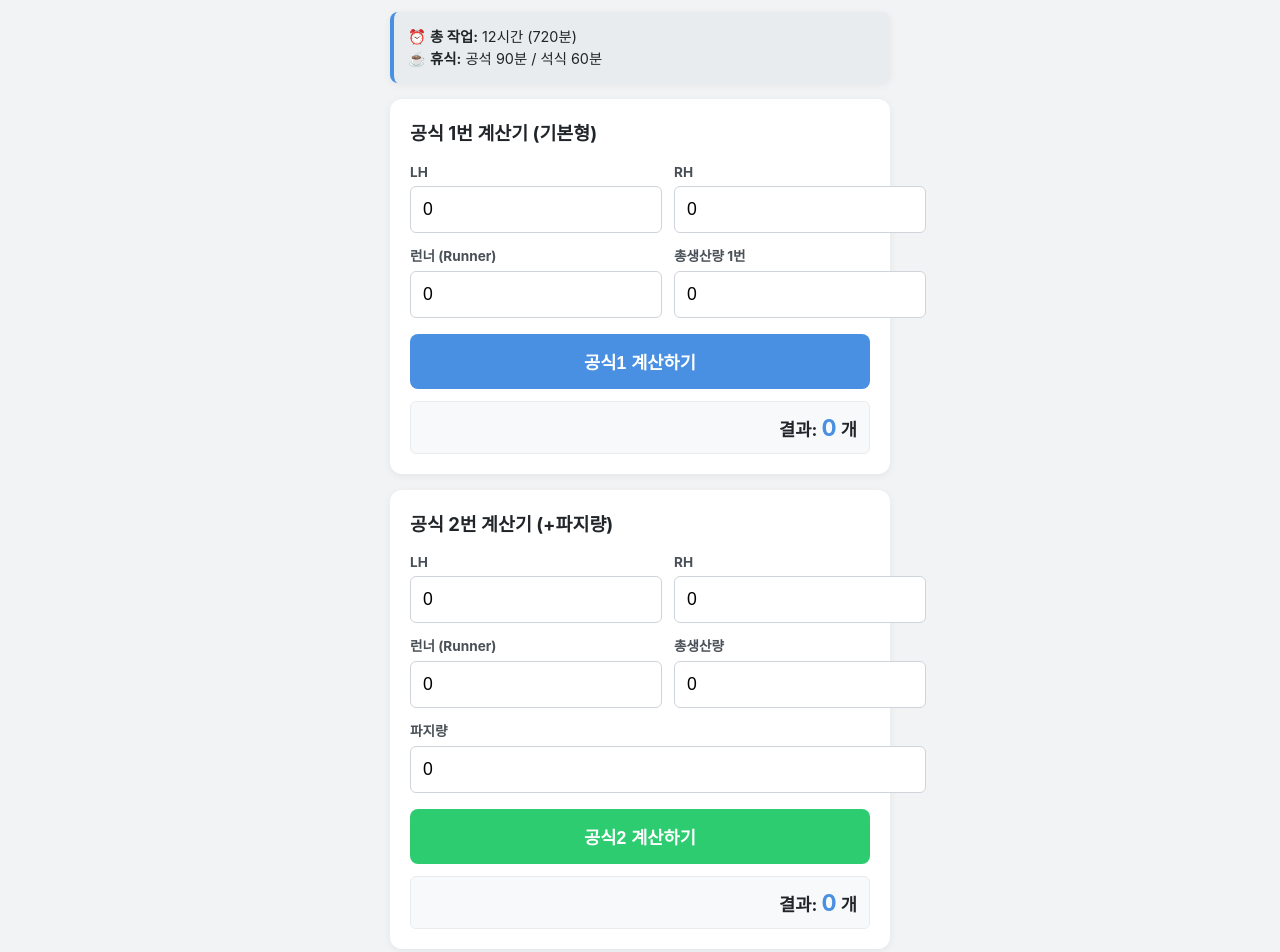
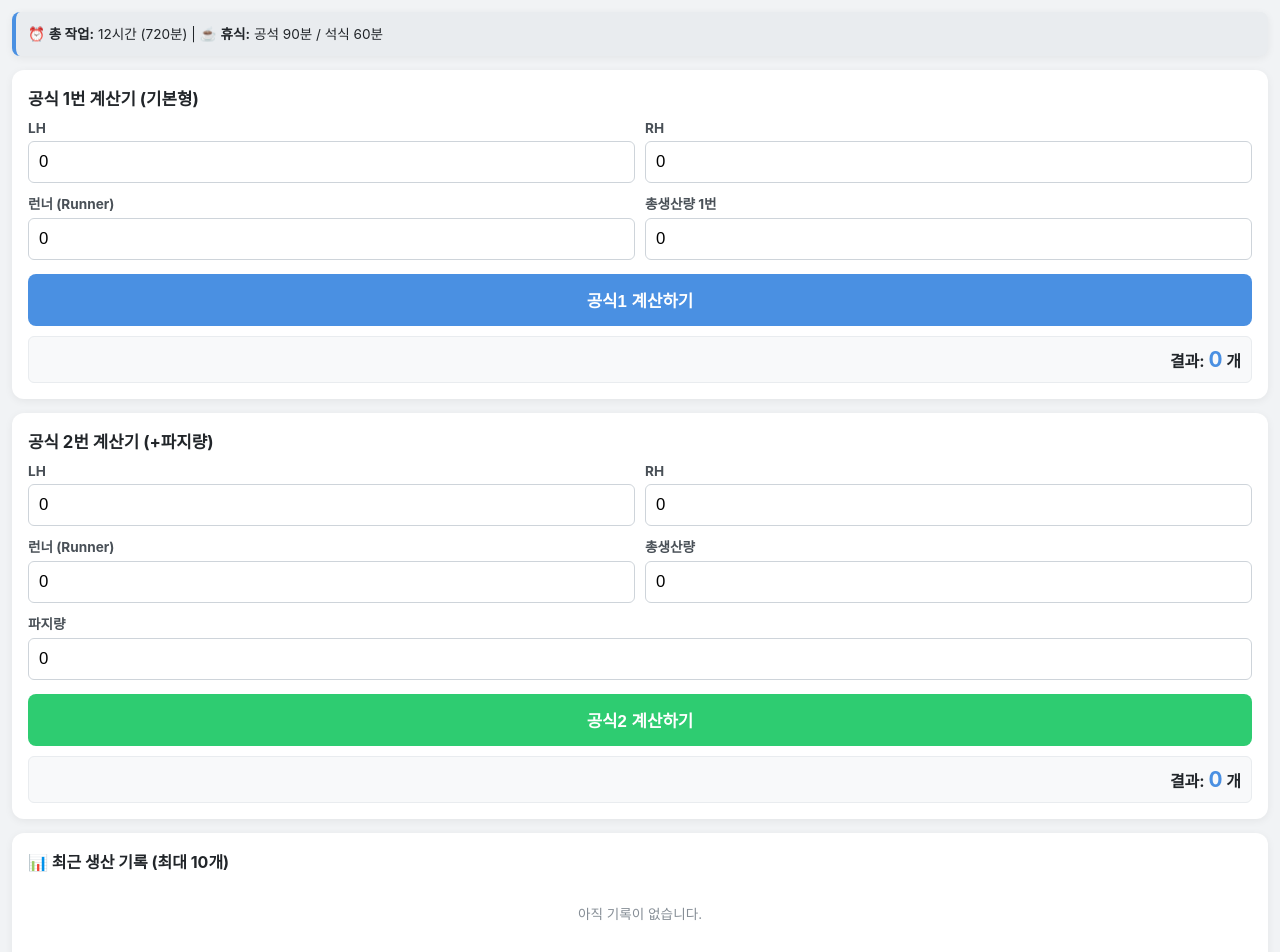
Before and after one commit to clavius111/-ssj, a plain HTML site: page index.html in a window 1280 px wide. Shown: the top 952 px of the page. Drawn offline with Linux system fonts and the light colour scheme.

Commit message:
index.html

```diff
--- a/index.html
+++ b/index.html
@@ -2,145 +2,170 @@
 <html lang="ko">
 <head>
     <meta charset="UTF-8">
-    <!-- 모바일 화면 비율을 맞춰주는 필수 메타 태그 -->
-    <meta name="viewport" content="width=device-width, initial-scale=1.0, maximum-scale=1.0, user-scalable=no">
-    <title>생산량 계산기</title>
+    <!-- 가로 밀림 현상을 방지하는 모바일 전용 메타 태그 -->
+    <meta name="viewport" content="width=device-width, initial-scale=1.0, maximum-scale=1.0, user-scalable=no, shrink-to-fit=no">
+    <title>생산량 계산기 (모바일 전용)</title>
     <style>
-        /* 모바일 퍼스트 및 가독성 중심 스타일 디자인 */
+        /* 화면이 우측으로 밀리지 않도록 전체 가로 크기를 제한하고 박스 모델 초기화 */
+        * {
+            box-sizing: border-box;
+            margin: 0;
+            padding: 0;
+        }
+
         body {
             font-family: -apple-system, BlinkMacSystemFont, "Segoe UI", Roboto, Helvetica, Arial, sans-serif;
             background-color: #f1f3f5;
             color: #212529;
-            margin: 0;
             padding: 12px;
             display: flex;
             justify-content: center;
+            width: 100%;
+            overflow-x: hidden; /* 가로 스크롤 절대 발생 방지 */
         }
+
         .wrapper {
             display: flex;
-            flex-direction: column; /* 모바일에서 위아래로 흐르도록 설정 */
-            gap: 16px;
+            flex-direction: column;
+            gap: 14px;
             width: 100%;
-            max-width: 500px; /* 스마트폰 한 손 보기 최적화 크기 */
+            max-width: 100%; /* 화면 너비에 딱 맞춤 */
         }
+
         .left-panel {
             display: flex;
             flex-direction: column;
-            gap: 16px;
+            gap: 14px;
             width: 100%;
         }
+
         .right-panel {
             background: #ffffff;
             padding: 16px;
             border-radius: 12px;
             box-shadow: 0 2px 8px rgba(0,0,0,0.06);
-            box-sizing: border-box;
             width: 100%;
         }
+
         .card {
             background: #ffffff;
-            padding: 20px;
+            padding: 16px;
             border-radius: 12px;
             box-shadow: 0 2px 8px rgba(0,0,0,0.06);
-            box-sizing: border-box;
+            width: 100%;
         }
+
         .info-box {
             background-color: #e9ecef;
-            padding: 14px;
+            padding: 12px;
             border-radius: 8px;
-            font-size: 0.9rem;
+            font-size: 0.85rem;
             line-height: 1.5;
             border-left: 4px solid #4a90e2;
         }
+
+        /* 찌그러짐 없는 완벽한 50% 반반 분할 그리드 구조 */
         .form-grid {
-            display: grid;
-            grid-template-columns: 1fr 1fr; /* 2열 배치 고정 */
-            gap: 12px;
-            margin-bottom: 16px;
+            display: flex;
+            flex-wrap: wrap;
+            gap: 10px;
+            margin-bottom: 14px;
+            width: 100%;
         }
+
+        /* 좌우 정렬 아이템들이 무조건 화면의 반씩 차지하도록 고정 */
         .form-group {
             display: flex;
             flex-direction: column;
+            flex: 1 1 calc(50% - 5px);
+            min-width: calc(50% - 5px);
         }
+
+        /* 파지량 전용 (한 줄 다 차지) */
         .full-width {
-            grid-column: span 2;
+            flex: 1 1 100%;
+            min-width: 100%;
         }
+
         label {
-            margin-bottom: 6px;
+            margin-bottom: 5px;
             font-weight: bold;
             font-size: 0.85rem;
             color: #495057;
         }
-        /* 모바일 터치 오타 방지를 위해 입력창 높이와 폰트 확대 */
+
+        /* 모바일 패딩 및 높이 최적화 */
         input {
-            padding: 12px;
+            width: 100%;
+            padding: 10px;
             border: 1px solid #ced4da;
             border-radius: 6px;
-            font-size: 1.1rem;
+            font-size: 1.05rem;
             background-color: #fff;
-            -webkit-appearance: none; /* 아이폰 입력창 기본 음영 제거 */
-            box-sizing: border-box;
+            -webkit-appearance: none;
         }
+
         input:focus {
             border-color: #4a90e2;
             outline: none;
             background-color: #f8f9fa;
         }
-        /* 엄지손가락으로 누르기 편하게 버튼 크기 확대 */
+
         button {
             width: 100%;
-            padding: 15px;
+            padding: 14px;
             color: white;
             border: none;
             border-radius: 8px;
-            font-size: 1.1rem;
+            font-size: 1.05rem;
             font-weight: bold;
             cursor: pointer;
-            box-sizing: border-box;
             transition: background-color 0.1s;
         }
+
         .btn-blue { background-color: #4a90e2; }
         .btn-blue:active { background-color: #357abd; }
         .btn-green { background-color: #2ecc71; }
         .btn-green:active { background-color: #27ae60; }
 
         .result-display {
-            margin-top: 12px;
-            padding: 12px;
+            margin-top: 10px;
+            padding: 10px;
             background-color: #f8f9fa;
             border-radius: 6px;
             text-align: right;
             font-weight: bold;
-            font-size: 1.1rem;
+            font-size: 1rem;
             border: 1px solid #e9ecef;
         }
         .result-display span {
             color: #4a90e2;
-            font-size: 1.4rem;
+            font-size: 1.3rem;
         }
+
         .history-list {
             list-style: none;
             padding: 0;
             margin: 0;
-            max-height: 300px; /* 모바일에서 스크롤로 보기 편하게 조절 */
+            max-height: 250px;
             overflow-y: auto;
         }
         .history-item {
-            padding: 12px 0;
+            padding: 10px 0;
             border-bottom: 1px solid #edf2f7;
-            font-size: 0.9rem;
+            font-size: 0.85rem;
         }
         .history-time { color: #868e96; font-size: 0.75rem; }
-        .history-calc { color: #495057; margin: 4px 0; font-family: monospace; font-size: 0.95rem; }
-        .history-res { font-weight: bold; text-align: right; color: #4a90e2; font-size: 1.05rem; }
+        .history-calc { color: #495057; margin: 4px 0; font-family: monospace; font-size: 0.9rem; }
+        .history-res { font-weight: bold; text-align: right; color: #4a90e2; font-size: 1rem; }
 
         .clear-btn {
             background-color: #e9ecef;
             color: #495057;
-            margin-top: 15px;
+            margin-top: 12px;
             font-weight: normal;
-            padding: 10px;
-            font-size: 0.9rem;
+            padding: 8px;
+            font-size: 0.85rem;
         }
         .clear-btn:active { background-color: #dee2e6; }
     </style>
@@ -152,13 +177,12 @@
     <div class="left-panel">
 
         <div class="card info-box">
-            ⏰ <strong>총 작업:</strong> 12시간 (720분)<br>
-            ☕ <strong>휴식:</strong> 공석 90분 / 석식 60분
+            ⏰ <strong>총 작업:</strong> 12시간 (720분) | ☕ <strong>휴식:</strong> 공석 90분 / 석식 60분
         </div>
 
         <!-- 공식 1 -->
         <div class="card">
-            <h3 style="margin-top:0; color:#212529; font-size:1.15rem;">공식 1번 계산기 (기본형)</h3>
+            <h3 style="margin-top:0; color:#212529; font-size:1.05rem; margin-bottom:10px;">공식 1번 계산기 (기본형)</h3>
             <div class="form-grid">
                 <div class="form-group">
                     <label>LH</label>
@@ -183,7 +207,7 @@
 
         <!-- 공식 2 -->
         <div class="card">
-            <h3 style="margin-top:0; color:#212529; font-size:1.15rem;">공식 2번 계산기 (+파지량)</h3>
+            <h3 style="margin-top:0; color:#212529; font-size:1.05rem; margin-bottom:10px;">공식 2번 계산기 (+파지량)</h3>
             <div class="form-grid">
                 <div class="form-group">
                     <label>LH</label>
@@ -214,16 +238,16 @@
 
     <!-- 기록 내역 구역 -->
     <div class="right-panel">
-        <h3 style="margin-top:0; color:#212529; font-size:1.1rem;">📊 최근 생산 기록 (최대 10개)</h3>
+        <h3 style="margin-top:0; color:#212529; font-size:1rem; margin-bottom:10px;">📊 최근 생산 기록 (최대 10개)</h3>
         <ul id="logList" class="history-list">
-            <li id="noLog" style="color:#868e96; text-align:center; padding:30px 0; font-size:0.9rem;">아직 기록이 없습니다.</li>
+            <li id="noLog" style="color:#868e96; text-align:center; padding:20px 0; font-size:0.85rem;">아직 기록이 없습니다.</li>
         </ul>
         <button class="clear-btn" onclick="clearLogs()">기록 전체 삭제</button>
     </div>
 </div>
 
 <script>
-    // 기존 기능 100% 동일 유지 (로직 무수정)
+    // 기존 기능 동일 유지
     var logs = [];
 
     function calc1() {
@@ -280,6 +304,3 @@
             var item = logs[i];
             var li = document.createElement('li');
             li.className = 'history-item';
-            li.innerHTML =
-                "<div class='history-time'>[" + item.title + "] " + item.time + "</div>" +
-                "<div class='history-calc'>" + item.formula + "</div>" +
```
